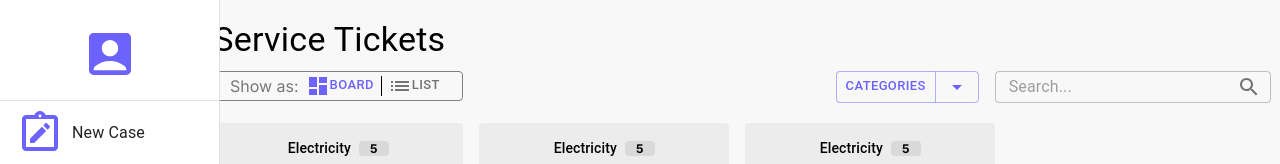
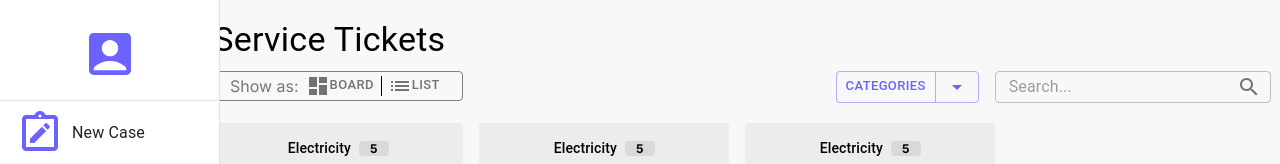
Before and after one commit to chienshyong/esc-hms-portal, a Next.js app in the folder frontend/: page /Tenant/trackcases in a window 1280 px wide. Shown: the top 164 px of the page. Built offline with nearby package versions, Linux system fonts and the light colour scheme.

Commit message:
Toggle View between list and dashboard

```diff
--- /dev/null
+++ b/frontend/app/Tenant/trackcases/dashboardview.js
@@ -0,0 +1,16 @@
+'use client'
+import { Box} from "@mui/material"
+import ColumnWithBoxes from './column';
+
+// TO DO: Dynamic columns according to the options of categories, status, tenants (you can change this under ColumnwithBoxes)
+
+export default function DashboardView() {
+    return(
+        <Box sx={{display:"flex",gap: 2}}>
+            {/* The number of columns (categories, status, tenants) is dynamic but i place it as this first */}
+            <ColumnWithBoxes/>
+            <ColumnWithBoxes/>
+            <ColumnWithBoxes/>
+        </Box>
+    )
+}
--- /dev/null
+++ b/frontend/app/Tenant/trackcases/listview.js
@@ -0,0 +1,63 @@
+'use client'
+import * as React from 'react';
+import { DataGrid } from '@mui/x-data-grid';
+import { Button } from '@mui/material';
+import { DoDisturb } from '@mui/icons-material';
+
+// This is an example, input data feild here
+// TO DO: The close case button does not remove anything yet
+
+const columns = [
+  { field: 'id', headerName: 'ID', width: 70 },
+  { field: 'firstName', headerName: 'First name', width: 130 },
+  { field: 'lastName', headerName: 'Last name', width: 130 },
+  {
+    field: 'age',
+    headerName: 'Age',
+    type: 'number',
+    width: 90,
+  },
+  {
+    field: 'fullName',
+    headerName: 'Full name',
+    description: 'This column has a value getter and is not sortable.',
+    sortable: false,
+    width: 160,
+    valueGetter: (params) =>
+      `${params.row.firstName || ''} ${params.row.lastName || ''}`,
+  },
+];
+
+const rows = [
+  { id: 1, lastName: 'Snow', firstName: 'Jon', age: 35 },
+  { id: 2, lastName: 'Lannister', firstName: 'Cersei', age: 42 },
+  { id: 3, lastName: 'Lannister', firstName: 'Jaime', age: 45 },
+  { id: 4, lastName: 'Stark', firstName: 'Arya', age: 16 },
+  { id: 5, lastName: 'Targaryen', firstName: 'Daenerys', age: null },
+  { id: 6, lastName: 'Melisandre', firstName: null, age: 150 },
+  { id: 7, lastName: 'Clifford', firstName: 'Ferrara', age: 44 },
+  { id: 8, lastName: 'Frances', firstName: 'Rossini', age: 36 },
+  { id: 9, lastName: 'Roxie', firstName: 'Harvey', age: 65 },
+];
+
+export default function ListView() {
+  return (
+    <div>
+         <div style={{ height: 400, width: '90%',marginTop: '20px',
+        marginBottom: '20px' }}>
+            <DataGrid
+              rows={rows}
+              columns={columns}
+              initialState={{
+                pagination: {
+                  paginationModel: { page: 0, pageSize: 5 },
+                },
+              }}
+              pageSizeOptions={[5, 10]}
+              checkboxSelection
+            />
+         </div>
+         <Button size= "small" variant="contained" style={{backgroundColor: "red"}} startIcon={<DoDisturb />}>Close Case</Button>
+    </div>
+  );
+}
--- a/frontend/app/Tenant/trackcases/toggleview.js
+++ b/frontend/app/Tenant/trackcases/toggleview.js
@@ -9,33 +9,28 @@ const StyledToggleButtonGroup = styled(ToggleButtonGroup)(({ theme }) => ({
       border: 'none',
       height: 20,
       '&:not(:last-child)': {
-          borderRight: '1px solid black', // Add the right border to all except the last toggle button
+          borderRight: '1px solid black',
       },
       '&.Mui-selected': {
-          backgroundColor: 'transparent', // Change the background color of the selected toggle button
-          color: '#6C63FF', // Change the text color of the selected toggle button
-          '&:hover': {
-              backgroundColor: 'transparent', // Remove the hover background color
-          },
-        },
-      '&:hover': {
-          backgroundColor: 'transparent', // Remove the hover background color
-      },
+          backgroundColor: 'transparent',
+          color: '#6C63FF',
+      }
     },
   }));
 
-export default function ToggleView() {
-    // for selection of views
-    const [alignment, setAlignment] = React.useState('left');
+export default function ToggleView({ view, onChange }) {
 
-    const handleAlignment = (event, newAlignment) => {
-        setAlignment(newAlignment);
+    const handleViewChange = (event, newView) => {
+        if (onChange) {
+          onChange(newView);
+        }
     };
 
     return(
         <Box sx={{width: 250, height: 30, border: '1px solid grey', borderRadius: 1, display:"flex",justifyContent:"center",alignItems:"center"}}>
             <Typography variant="text" color="primary">Show as:</Typography>
-            <StyledToggleButtonGroup  size="small" value={alignment} exclusive onChange={handleAlignment} aria-label="text alignment">
+            <StyledToggleButtonGroup  size="small" value={view} exclusive onChange={handleViewChange}
+            aria-label="text alignment">
                 <ToggleButton value="left" aria-label="left aligned"><Dashboard/>Board</ToggleButton>
                 <ToggleButton value="right" aria-label="right aligned"><List/>List</ToggleButton>
             </StyledToggleButtonGroup>
```
